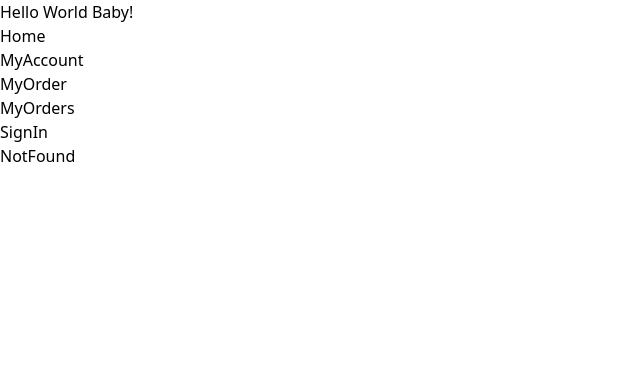
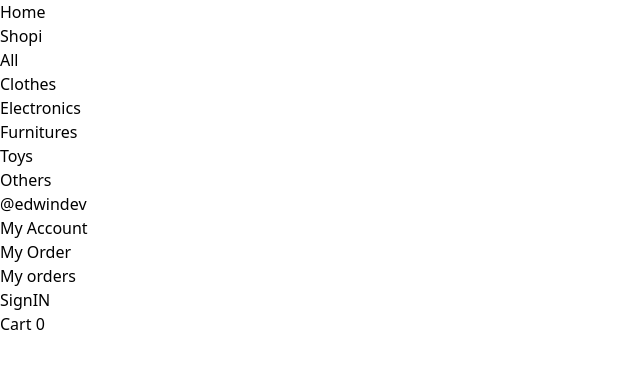
Before and after one commit to erozog125/vercel-react-vite-deploy, a React (Vite) app: page / in a window 1280 px wide. Shown: the top 368 px of the page, without its empty margins (0-640 px from the left). Built offline with nearby package versions, Linux system fonts and the light colour scheme.

Commit message:
feat:Routes managment.ER

```diff
--- a/package.json
+++ b/package.json
@@ -11,7 +11,8 @@
   },
   "dependencies": {
     "react": "^18.2.0",
-    "react-dom": "^18.2.0"
+    "react-dom": "^18.2.0",
+    "react-router-dom": "^6.14.0"
   },
   "devDependencies": {
     "@types/react": "^18.0.37",
--- /dev/null
+++ b/src/Components/Navbar/Navbar.jsx
@@ -0,0 +1,120 @@
+import React from 'react'
+import { NavLink } from 'react-router-dom'
+
+export const Navbar = () => {
+
+  const activeStyle = 'underline'
+
+  return (
+    <nav className='flex justify-between items-center fixed z-10 w-full py-5 px-8 text-sm font-light'>
+      <ul className='flex items-center gap-3'>
+        <li className='font-semibold text-lg text-blue-900'>
+          <NavLink
+            to='/'
+            className = { ({isActive}) => isActive ? activeStyle : undefined
+          }>
+          Shopi
+          </NavLink>
+        </li>
+        <li>
+          <NavLink
+            to='/'
+            className = { ({isActive}) => isActive ? activeStyle : undefined }
+          >
+          All
+          </NavLink>
+        </li>
+        <li>
+          <NavLink
+           to='/clothes'
+           className = { ({isActive}) => isActive ? activeStyle : undefined }
+          >
+          Clothes
+          </NavLink>
+        </li>
+        <li>
+          <NavLink
+            to='/electronics'
+            className = { ({isActive}) => isActive ? activeStyle : undefined }
+          >
+          Electronics
+          </NavLink>
+        </li>
+        <li>
+          <NavLink
+            to='/furnitures'
+            className = { ({isActive}) => isActive ? activeStyle : undefined }
+          >
+          Furnitures
+          </NavLink>
+        </li>
+        <li>
+          <NavLink
+            to='/toys'
+            className = { ({isActive}) => isActive ? activeStyle : undefined }
+          >
+          Toys
+          </NavLink>
+        </li>
+        <li>
+          <NavLink
+            to='/others'
+            className = { ({isActive}) => isActive ? activeStyle : undefined }
+          >
+          Others
+          </NavLink>
+        </li>
+      </ul>
+      <ul className='flex items-center gap-3'>
+        <li>
+          <NavLink
+            to='/'
+            className = { ({isActive}) => isActive ? activeStyle : undefined }
+          >
+          @edwindev
+          </NavLink>
+        </li>
+        <li>
+          <NavLink
+            to='/my-account'
+            className = { ({isActive}) => isActive ? activeStyle : undefined }
+          >
+          My Account
+          </NavLink>
+        </li>
+        <li>
+          <NavLink
+            to='/my-order'
+            className = { ({isActive}) => isActive ? activeStyle : undefined }
+          >
+          My Order
+          </NavLink>
+        </li>
+        <li>
+          <NavLink
+            to='/my-orders'
+            className = { ({isActive}) => isActive ? activeStyle : undefined }
+          >
+          My orders
+          </NavLink>
+        </li>
+        <li>
+          <NavLink
+            to='/SignIn'
+            className = { ({isActive}) => isActive ? activeStyle : undefined }
+          >
+          SignIN
+          </NavLink>
+        </li>
+        <li>
+          <NavLink
+            to='/'
+            className = { ({isActive}) => isActive ? activeStyle : undefined }
+          >
+          Cart 0
+          </NavLink>
+        </li>
+      </ul>
+    </nav>
+  )
+}
--- a/src/Pages/App/App.jsx
+++ b/src/Pages/App/App.jsx
@@ -5,20 +5,30 @@ import { MyOrder } from '../MyOrder/MyOrder'
 import { MyOrders } from '../MyOrders/MyOrders'
 import { NotFound } from '../NotFound/NotFound'
 import { SignIn } from '../SignIn/SignIn'
+import { Navbar } from '../../Components/Navbar/Navbar'
+
+import { useRoutes, BrowserRouter } from 'react-router-dom';
+
+const AppRoutes = () => {
+  let routes = useRoutes([
+    {path:'/',element: <Home />},
+    {path:'/my-account',element: <MyAccount />},
+    {path:'/my-order',element: <MyOrder />},
+    {path:'/my-orders',element: <MyOrders />},
+    {path:'/sign-in',element: <SignIn />},
+    {path:'*',element: <NotFound />},
+  ]);
+  return routes;
+}
 
 
-function App() {
+const App =() => {
 
   return (
-    <>
-      <div className='bg-teal-500'>Hello World Baby!</div>
-      <Home />
-      <MyAccount />
-      <MyOrder />
-      <MyOrders />
-      <SignIn />
-      <NotFound />
-    </>
+    <BrowserRouter>
+      <AppRoutes />
+      <Navbar />
+    </BrowserRouter>
   )
 }
 
```
Also changed, not shown: 1 other file (tests, documents, lock files or other folders).
